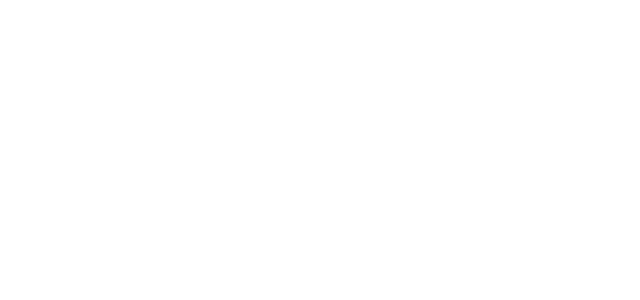
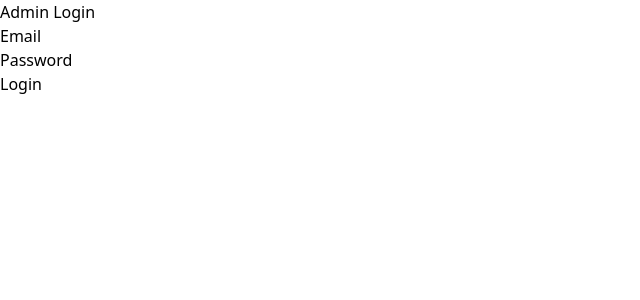
Before and after one commit to koushik8686/Events, a React (Vite) app: page /admin/login in a window 1280 px wide. Before the commit this address had no page. Shown: the top 300 px of the page, without its empty margins (0-640 px from the left). Built offline with nearby package versions, Linux system fonts and the light colour scheme.

Commit message:
added adminlogin

```diff
--- a/src/App.jsx
+++ b/src/App.jsx
@@ -13,6 +13,7 @@
 import EventOwner from "./EventOwner";
 import ClubDashboard from "./ClubDashboard";
 import EventsPage from './EventsPage'
+import AdminLogin from './admin/login';
 // Ensure all assets are in the public/assets folder and replace placeholder URLs with actual ones in components.
 
 function App() {
@@ -37,6 +38,7 @@
         <Route path="/club/event/:id" element={<EventOwner/>} />
         <Route path="/club/dashboard/:name" element={<ClubDashboard/>} />
         <Route path="/events" element={<EventsPage/>} />
+        <Route path="/admin/login" element={<AdminLogin />} />
       </Routes>
     </BrowserRouter>
   );
--- a/src/admin/login.jsx
+++ b/src/admin/login.jsx
@@ -0,0 +1,66 @@
+// Admin Login Form
+
+import React, { useState } from 'react';
+import { useNavigate } from 'react-router-dom';
+
+const AdminLogin = () => {
+    const [email, setEmail] = useState('');
+    const [password, setPassword] = useState('');
+    const [error, setError] = useState(null);
+    const navigate = useNavigate();
+
+    const handleLogin = async (e) => {
+        e.preventDefault();
+        try {
+            const response = await fetch('/admin/login', {
+                method: 'POST',
+                headers: {
+                    'Content-Type': 'application/json',
+                },
+                body: JSON.stringify({ email, password }),
+            });
+
+            const data = await response.json();
+
+            if (!response.ok) {
+                throw new Error(data.error || 'Login failed');
+            }
+
+            // Store token and redirect
+            localStorage.setItem('token', data.token);
+            navigate('/admin/dashboard');
+        } catch (err) {
+            setError(err.message);
+        }
+    };
+
+    return (
+        <div className="login-container">
+            <h2>Admin Login</h2>
+            {error && <p className="error-message">{error}</p>}
+            <form onSubmit={handleLogin}>
+                <div className="form-group">
+                    <label>Email</label>
+                    <input
+                        type="email"
+                        value={email}
+                        onChange={(e) => setEmail(e.target.value)}
+                        required
+                    />
+                </div>
+                <div className="form-group">
+                    <label>Password</label>
+                    <input
+                        type="password"
+                        value={password}
+                        onChange={(e) => setPassword(e.target.value)}
+                        required
+                    />
+                </div>
+                <button type="submit">Login</button>
+            </form>
+        </div>
+    );
+};
+
+export default AdminLogin;
```
